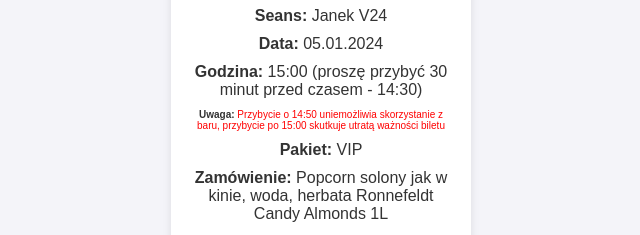
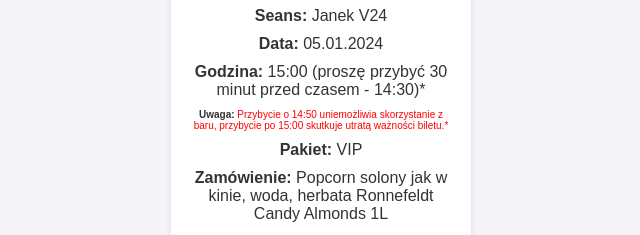
Before and after one commit to znaczki654/CINEMA, a plain HTML site: page 40155620001.html in a window 1280 px wide. Shown: the part 393-628 px from the top of the page, 319-959 px from the left. Drawn offline with Linux system fonts and the light colour scheme.

Commit message:
Update 40155620001.html

```diff
--- a/40155620001.html
+++ b/40155620001.html
@@ -18,8 +18,8 @@
             <p><strong>Sala:</strong> 1</p>
             <p><strong>Seans: </strong> Janek V24</p>
             <p><strong>Data: </strong> 05.01.2024</p>
-            <p><strong>Godzina: </strong> 15:00 (proszę przybyć 30 minut przed czasem - 14:30)</p>
-            <p style="font-size: 10px; color:red;"><strong>Uwaga: </strong> Przybycie o 14:50 uniemożliwia skorzystanie z baru, przybycie po 15:00 skutkuje utratą ważności biletu</p>
+            <p><strong>Godzina: </strong> 15:00 (proszę przybyć 30 minut przed czasem - 14:30)*</p>
+            <p style="font-size: 10px; color:red;"><strong>Uwaga: </strong> Przybycie o 14:50 uniemożliwia skorzystanie z baru, przybycie po 15:00 skutkuje utratą ważności biletu.*</p>
             <p><strong>Pakiet: </strong> VIP</p>
             <p><strong>Zamówienie: </strong> Popcorn solony jak w kinie, woda, herbata Ronnefeldt Candy Almonds 1L</p>
         </div>
```
